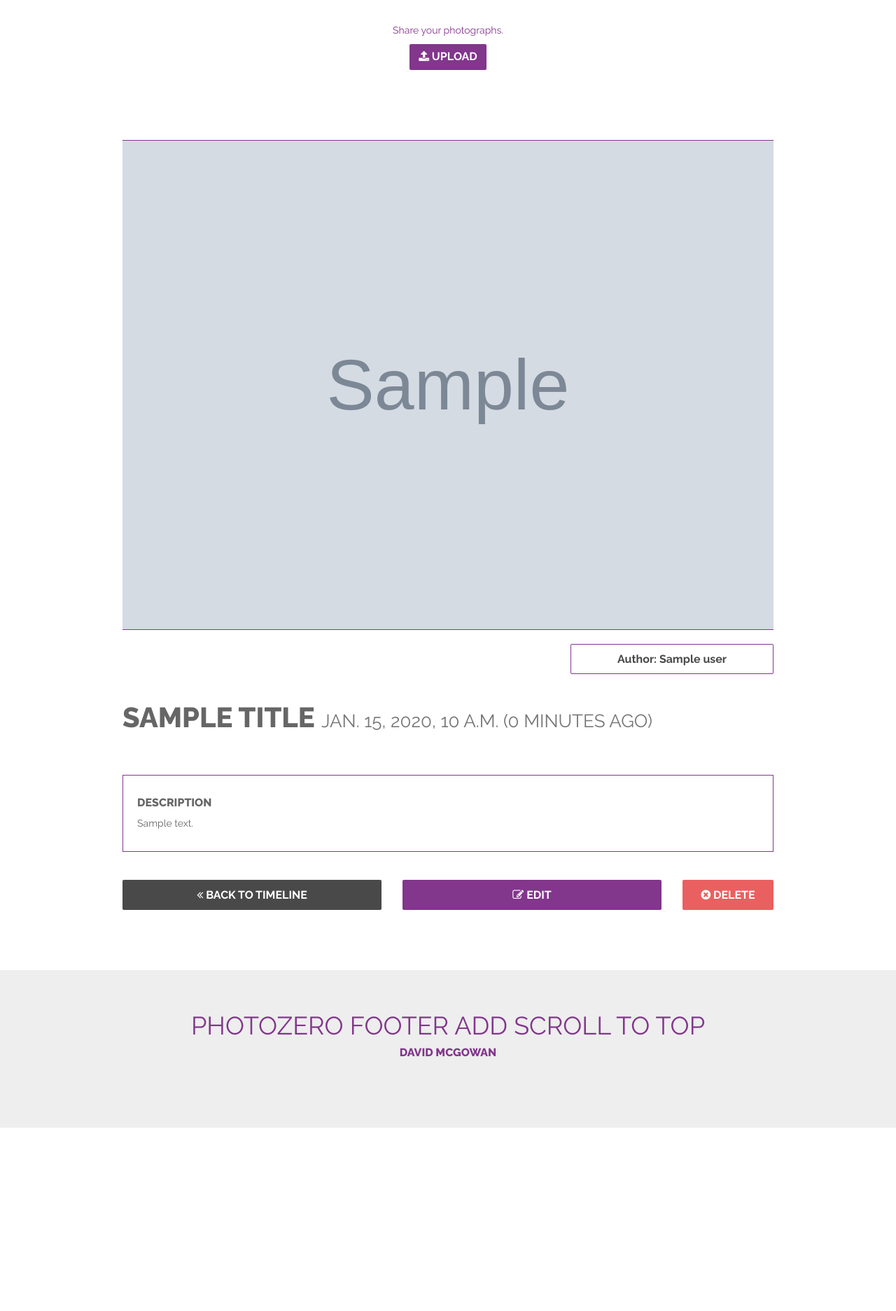
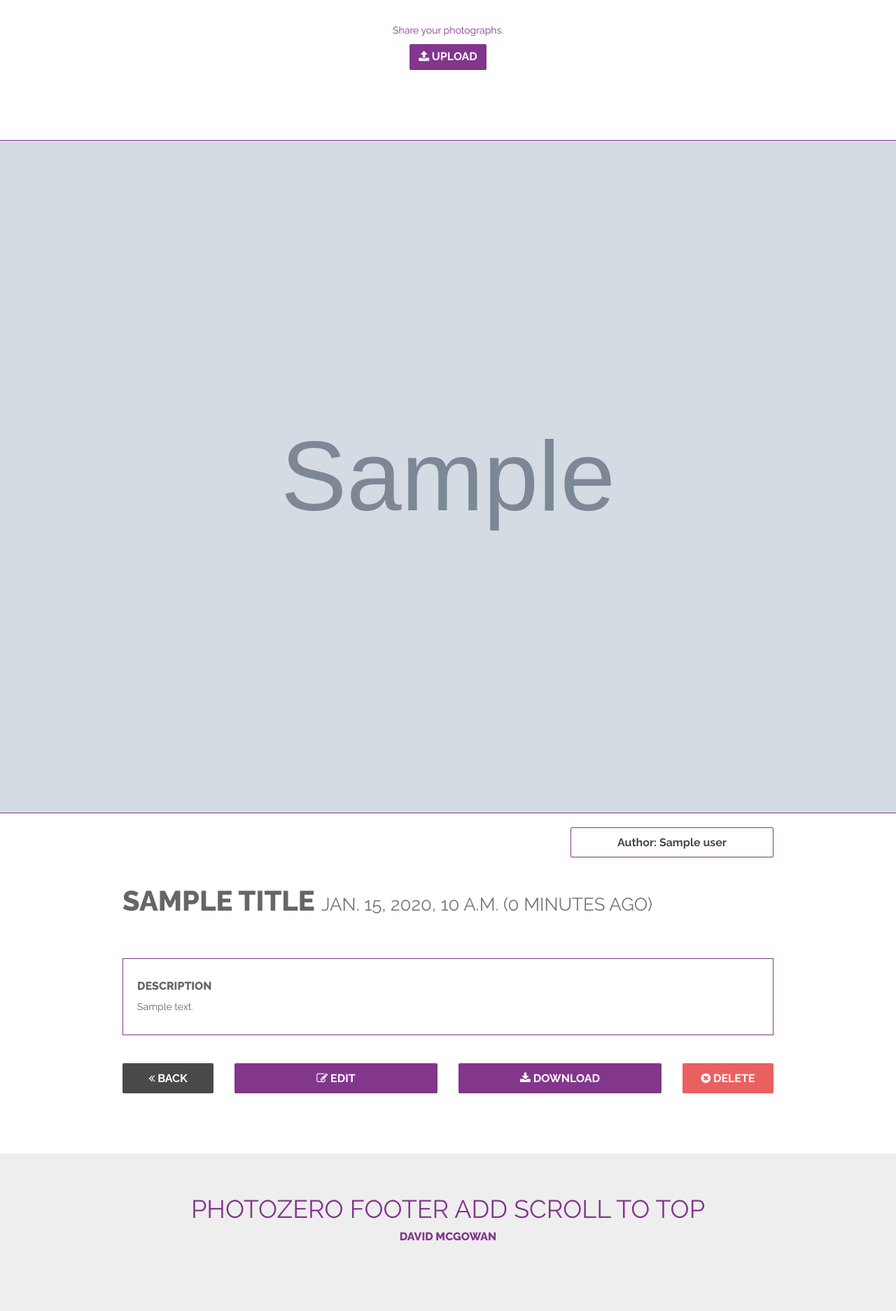
Before and after one commit to davidmcg1985/photozero, a Django app: template timeline/templates/photo_detail.html in a window 1280 px wide. Shown: the part 265-2138 px from the top of the page at 70% size. Before the commit the page ends 1876 px from the top, so only its background shows below. Run offline with Django 3.2, Linux system fonts and the light colour scheme; the template is opened without the code that fills it: most values are stand-ins (such as "Sample title", 1, 10 or a date in 2020); grey boxes marked "Sample" are stand-in pictures; parts of the project's set-up code (start-up, migrations or seed data) failed here and were passed over; some libraries are stand-ins or nearby versions.

Commit message:
added download image link

```diff
--- a/timeline/templates/photo_detail.html
+++ b/timeline/templates/photo_detail.html
@@ -25,15 +25,13 @@
   <!-- Photo Detail -->
  	<section id="photoDetail">
 
-	<div class="container">
+	<div class="container-fluid">
 		<div class="row">
-		   <div class="col-md-12">
 			<div class="photoDetail">
 			{% if instance.image %}
 	    		<img src='{{ instance.image.url }}' class='img-responsive' />
 	    	{% endif %}
     		</div>
-    	   </div>
     	</div>
 	</div>
 
@@ -75,13 +73,17 @@
 		</div>
 
 		<div class="row">
-			<div class="col-sm-5">
+			<div class="col-sm-2">
 				<a href="{% url 'timeline:list' %}" class="btn btn-block btn-lg btn-dark" role="button"><i class="fa fa-angle-double-left"></i>
- Back to Timeline</a>
+ Back</a>
 			</div>
-			<div class="col-sm-5">
+			<div class="col-sm-4">
 				<a href="{% url 'timeline:update' slug=instance.slug %}" class="btn btn-block btn-lg btn-purple" role="button"><i class="fa fa-pencil-square-o"></i>
  Edit</a>
+			</div>
+			<div class="col-sm-4">
+				<a href="{{ instance.image.url }}" class="btn btn-block btn-lg btn-purple" role="button"><i class="fa fa-download"></i>
+ Download</a>
 			</div>
 			<div class="col-sm-2">
 				<a href="{% url 'timeline:delete' slug=instance.slug %}" class="btn btn-block btn-lg btn-red" role="button"><i class="fa fa-times-circle"></i>
```
Also changed, not shown: mediafiles/ferrari-458-nice/ferrari.jpg (added).
